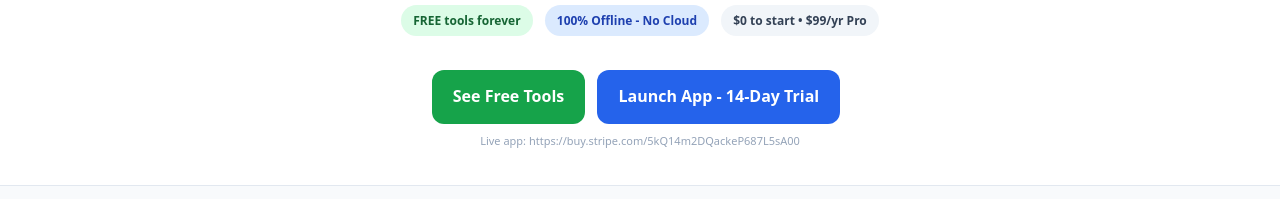
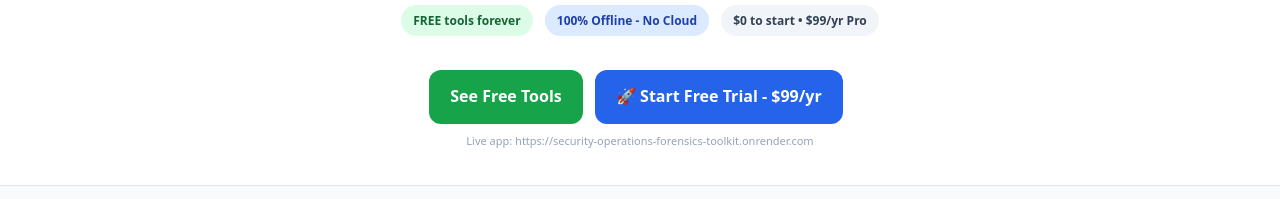
Before and after one commit to mitchell5584dm-tech/Security-Operations-Forensics-Toolkit, a plain HTML site: page index.html in a window 1280 px wide. Shown: the part 327-526 px from the top of the page. Drawn offline with Linux system fonts and the light colour scheme.

Commit message:
Final CTA fix - hero + pro card + sidebar, restore live app link

```diff
--- a/index.html
+++ b/index.html
@@ -49,7 +49,7 @@ h1{font-size:44px;margin:0 0 8px;letter-spacing:-1px}
 <a href="#launch">🚀 Launch Stack - Free</a>
 <a href="#suitable">💡 Suitable Path Philosophy</a>
 <hr style="border-color:#1e293b;margin:16px 0">
-<a href="https://buy.stripe.com/5kQ14m2DQackeP687L5sA00">▶️ Start 14-Day Trial</a>
+<a href="https://security-operations-forensics-toolkit.onrender.com">▶️ Start 14-Day Trial</a>
 <a href="https://buy.stripe.com/5kQ14m2DQackeP687L5sA00" target="_blank" style="background:#6366f1;color:white;padding:12px 24px;border-radius:8px;text-decoration:none;font-weight:bold">💳 Buy $99/yr - 14 Days Free</a>
 <a href="mitchell5584dm-tech@users.noreply.github.com">✉️ Contact</a>
 <div style="margin-top:20px;font-size:11px;color:#64748b">Side panel fix: open/closed saved in localStorage - won't keep disappearing.</div>
@@ -71,10 +71,10 @@ h1{font-size:44px;margin:0 0 8px;letter-spacing:-1px}
 <span class="badge b-gray">$0 to start • $99/yr Pro</span>
 </div>
 <div style="margin-top:22px">
-<a class="btn btn-free" href="#tools">See Free Tools</a>
-<a class="btn btn-pro" href="https://security-operations-forensics-toolkit.onrender.com">Launch App - 14-Day Trial</a>
+<a class="btn btn-free" href="#free">See Free Tools</a>
+<a class="btn btn-pro" href="https://buy.stripe.com/5kQ14m2DQackeP687L5sA00" target="_blank">🚀 Start Free Trial - $99/yr</a>
 </div>
-<div style="font-size:11px;color:#94a3b8;margin-top:8px">Live app: https://buy.stripe.com/5kQ14m2DQackeP687L5sA00</div>
+<div style="font-size:11px;color:#94a3b8;margin-top:8px">Live app: https://security-operations-forensics-toolkit.onrender.com</div>
 </header>
 
 <div class="wrap">
```
